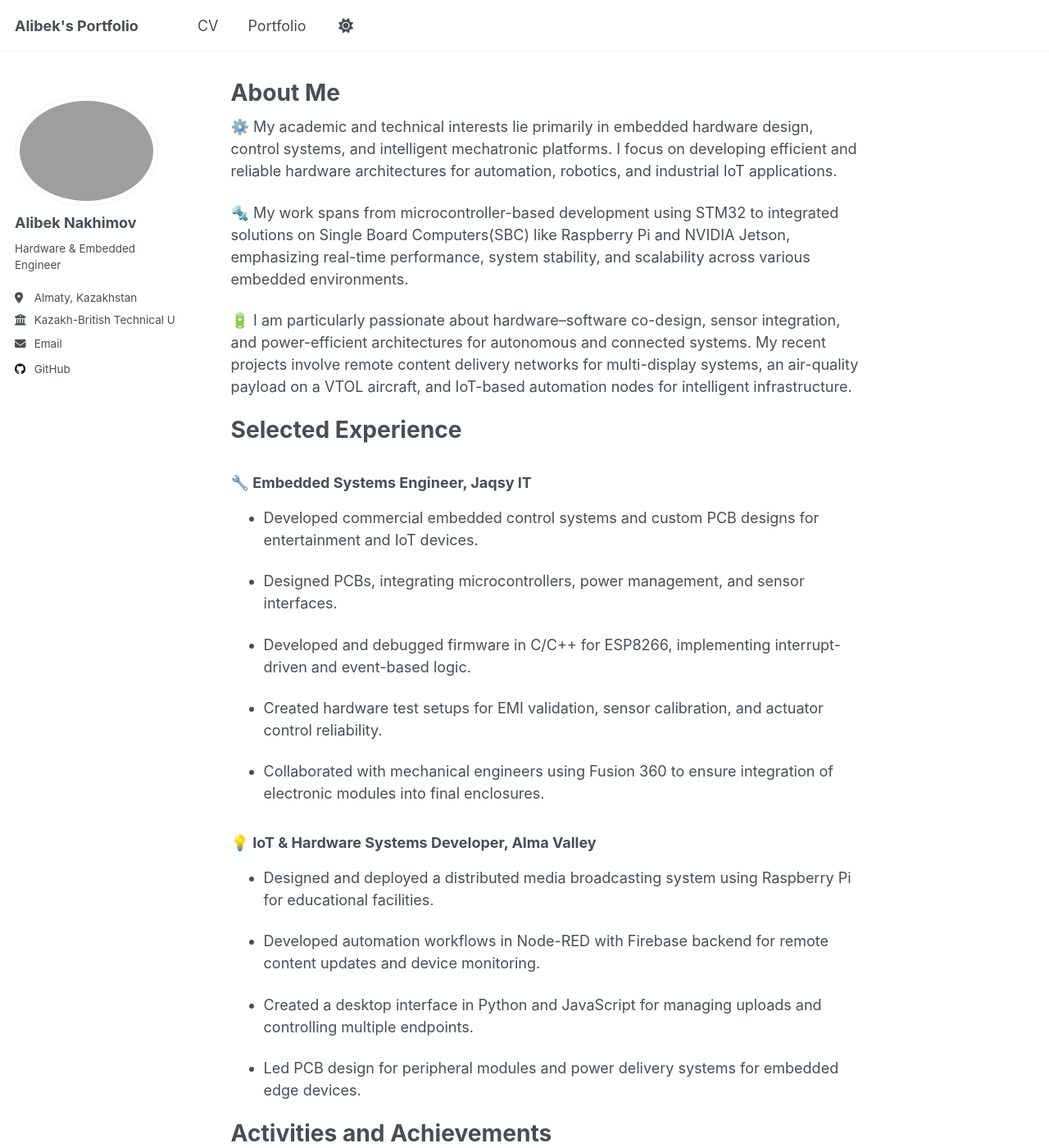
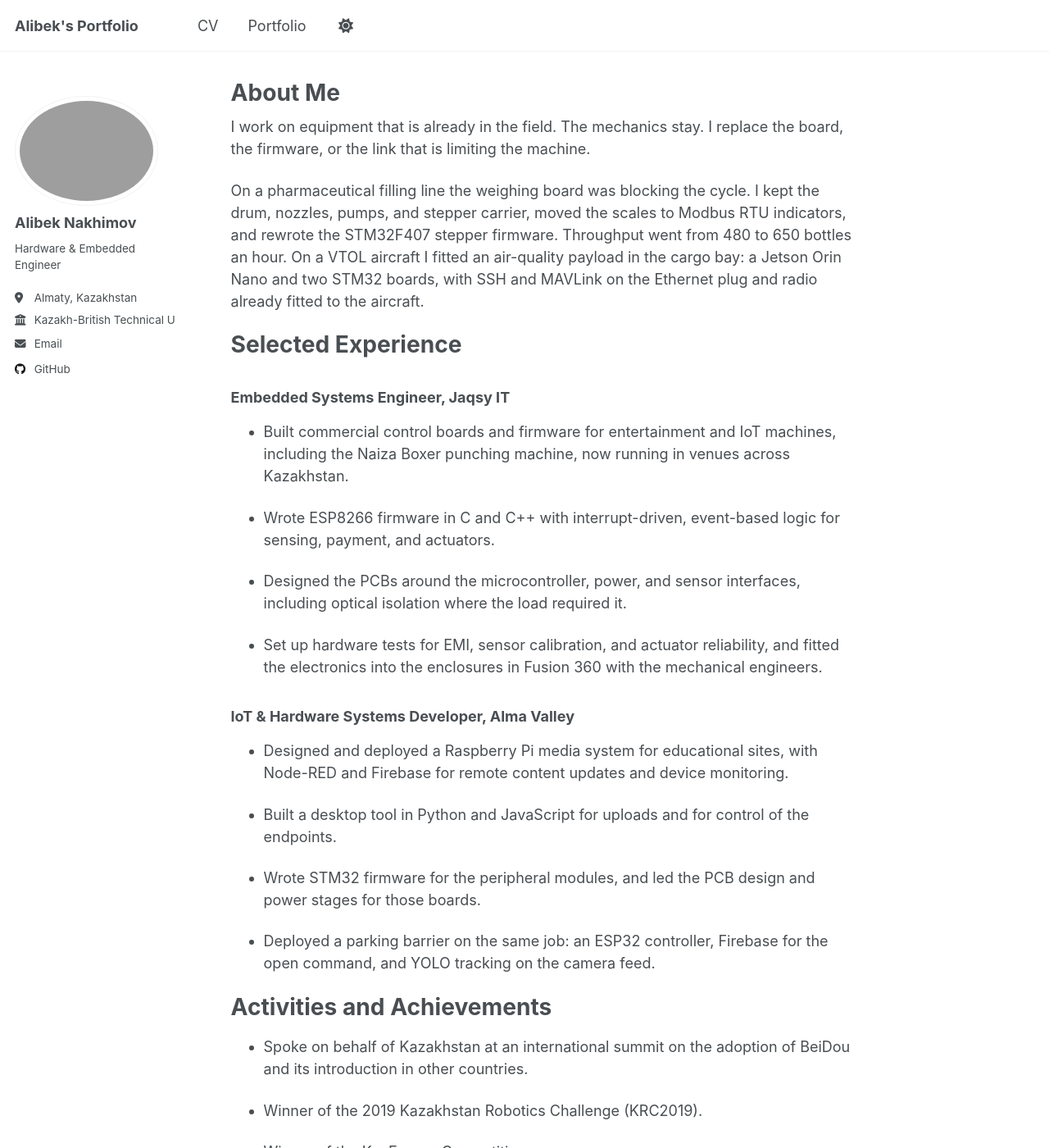
Before and after one commit to alibeknakhimov/portfolio.github.io, a Jekyll site: the page built from _pages/about.md, in a window 1280 px wide and 1400 px high. Shown: the whole window at 82% size. Built offline with Jekyll 4.4.1, drawn with Linux system fonts in a browser that asks for light colours; a script that is not in the unit is left out; some of the changed text lies outside the part shown.

Commit message:
Rewrite the about page around the machines already shipped.
Name the filling line, the VTOL payload, the Alma Valley STM32 work, and the BeiDou summit.

Co-authored-by: Cursor <cursoragent@cursor.com>

```diff
--- a/_pages/about.md
+++ b/_pages/about.md
@@ -7,48 +7,43 @@ redirect_from:
   - /about.html
 ---
 
-⚙️ My academic and technical interests lie primarily in embedded hardware design, control systems, and intelligent mechatronic platforms. I focus on developing efficient and reliable hardware architectures for automation, robotics, and industrial IoT applications.
+I work on equipment that is already in the field. The mechanics stay. I replace the board, the firmware, or the link that is limiting the machine.
 
-🔩 My work spans from microcontroller-based development using STM32 to integrated solutions on Single Board Computers(SBC) like Raspberry Pi and NVIDIA Jetson, emphasizing real-time performance, system stability, and scalability across various embedded environments.
-
-🔋 I am particularly passionate about hardware–software co-design, sensor integration, and power-efficient architectures for autonomous and connected systems. My recent projects involve remote content delivery networks for multi-display systems, an air-quality payload on a VTOL aircraft, and IoT-based automation nodes for intelligent infrastructure.
+On a pharmaceutical filling line the weighing board was blocking the cycle. I kept the drum, nozzles, pumps, and stepper carrier, moved the scales to Modbus RTU indicators, and rewrote the STM32F407 stepper firmware. Throughput went from 480 to 650 bottles an hour. On a VTOL aircraft I fitted an air-quality payload in the cargo bay: a Jetson Orin Nano and two STM32 boards, with SSH and MAVLink on the Ethernet plug and radio already fitted to the aircraft.
 
 Selected Experience
 ======
-### 🔧 Embedded Systems Engineer, Jaqsy IT
+### Embedded Systems Engineer, Jaqsy IT
 
-* Developed commercial embedded control systems and custom PCB designs for entertainment and IoT devices.
+* Built commercial control boards and firmware for entertainment and IoT machines, including the Naiza Boxer punching machine, now running in venues across Kazakhstan.
 
-* Designed PCBs, integrating microcontrollers, power management, and sensor interfaces.
+* Wrote ESP8266 firmware in C and C++ with interrupt-driven, event-based logic for sensing, payment, and actuators.
 
-* Developed and debugged firmware in C/C++ for ESP8266, implementing interrupt-driven and event-based logic.
+* Designed the PCBs around the microcontroller, power, and sensor interfaces, including optical isolation where the load required it.
 
-* Created hardware test setups for EMI validation, sensor calibration, and actuator control reliability.
+* Set up hardware tests for EMI, sensor calibration, and actuator reliability, and fitted the electronics into the enclosures in Fusion 360 with the mechanical engineers.
 
-* Collaborated with mechanical engineers using Fusion 360 to ensure integration of electronic modules into final enclosures.
+### IoT & Hardware Systems Developer, Alma Valley
 
-### 💡 IoT & Hardware Systems Developer, Alma Valley
+* Designed and deployed a Raspberry Pi media system for educational sites, with Node-RED and Firebase for remote content updates and device monitoring.
 
-* Designed and deployed a distributed media broadcasting system using Raspberry Pi for educational facilities.
+* Built a desktop tool in Python and JavaScript for uploads and for control of the endpoints.
 
-* Developed automation workflows in Node-RED with Firebase backend for remote content updates and device monitoring.
+* Wrote STM32 firmware for the peripheral modules, and led the PCB design and power stages for those boards.
 
-* Created a desktop interface in Python and JavaScript for managing uploads and controlling multiple endpoints.
-
-* Led PCB design for peripheral modules and power delivery systems for embedded edge devices.
-
-
+* Deployed a parking barrier on the same job: an ESP32 controller, Firebase for the open command, and YOLO tracking on the camera feed.
 
 Activities and Achievements
 ======
-🏆 Winner in the KRC2019 (Kazakhstan Robotics Challenge)
 
-🏆 Winner in the KazEnergy Competition
+* Spoke on behalf of Kazakhstan at an international summit on the adoption of BeiDou and its introduction in other countries.
 
-⚖️ Served as an official judge and university representative responsible for evaluating participants and awarding full academic scholarships
+* Winner of the 2019 Kazakhstan Robotics Challenge (KRC2019).
 
-👩🏻‍💻 Completed an internship at **Hyundai Trans Kazakhstan**, specializing in industrial automation and control systems, including process monitoring and PLC-based equipment management.
+* Winner of the KazEnergy Competition.
 
-🏛️ Visited **TalTech University (Estonia)** by official invitation to exchange expertise in robotics, embedded systems, and automation, representing Kazakh-British Technical University in international collaboration activities.
+* Official judge and university representative, scoring participants and awarding full academic scholarships.
 
-🏛️ Visited **Instituto Superior de Engenharia de Coimbra (Portugal)** by official invitation to share practical experience in IoT, control systems, and robotics education, fostering cross-institutional cooperation.
+* Internship at Hyundai Trans Kazakhstan in industrial automation: process monitoring and PLC-based equipment.
+
+* Official visits to TalTech (Estonia) and the Instituto Superior de Engenharia de Coimbra (Portugal), representing Kazakh-British Technical University in robotics, embedded systems, IoT, and control.
```
